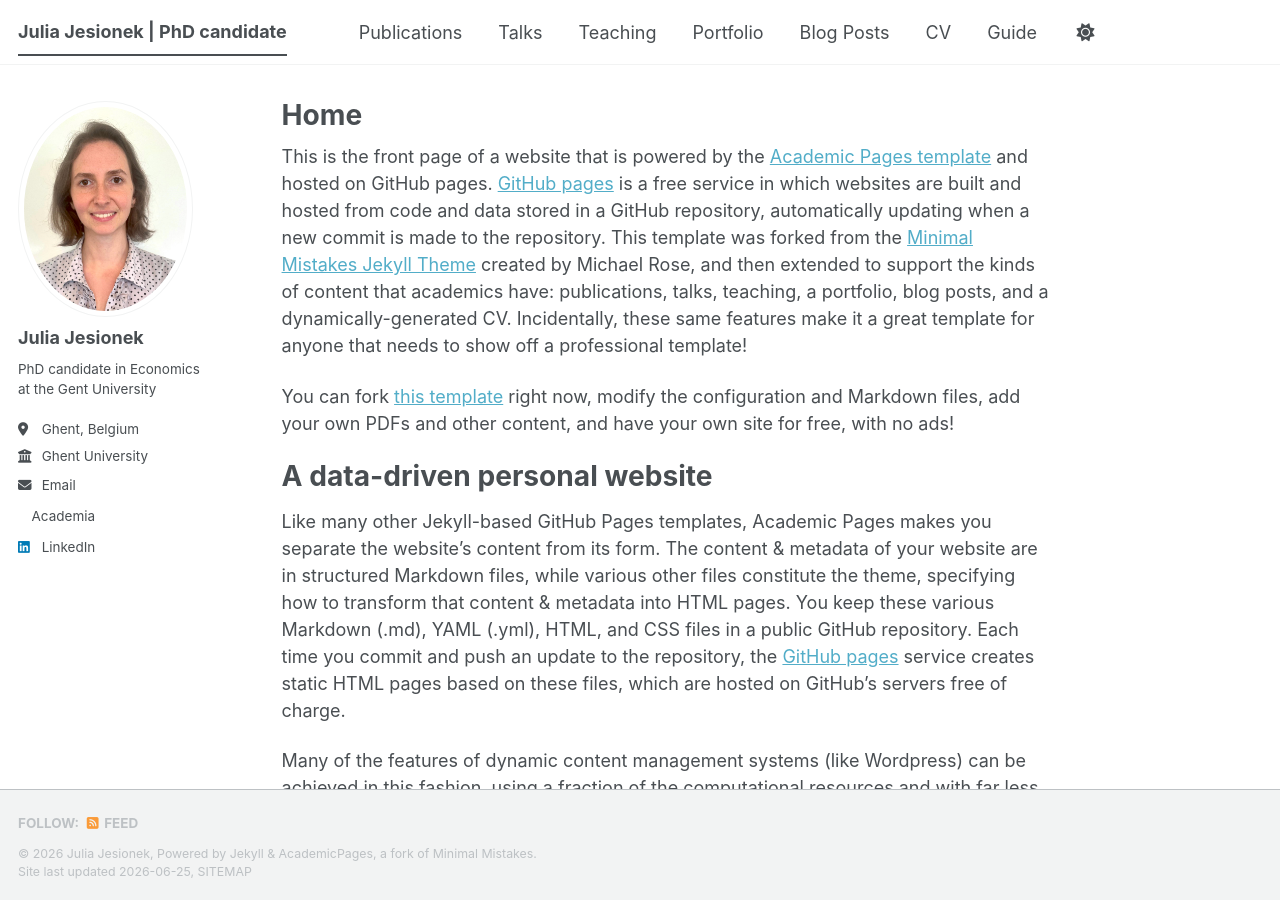
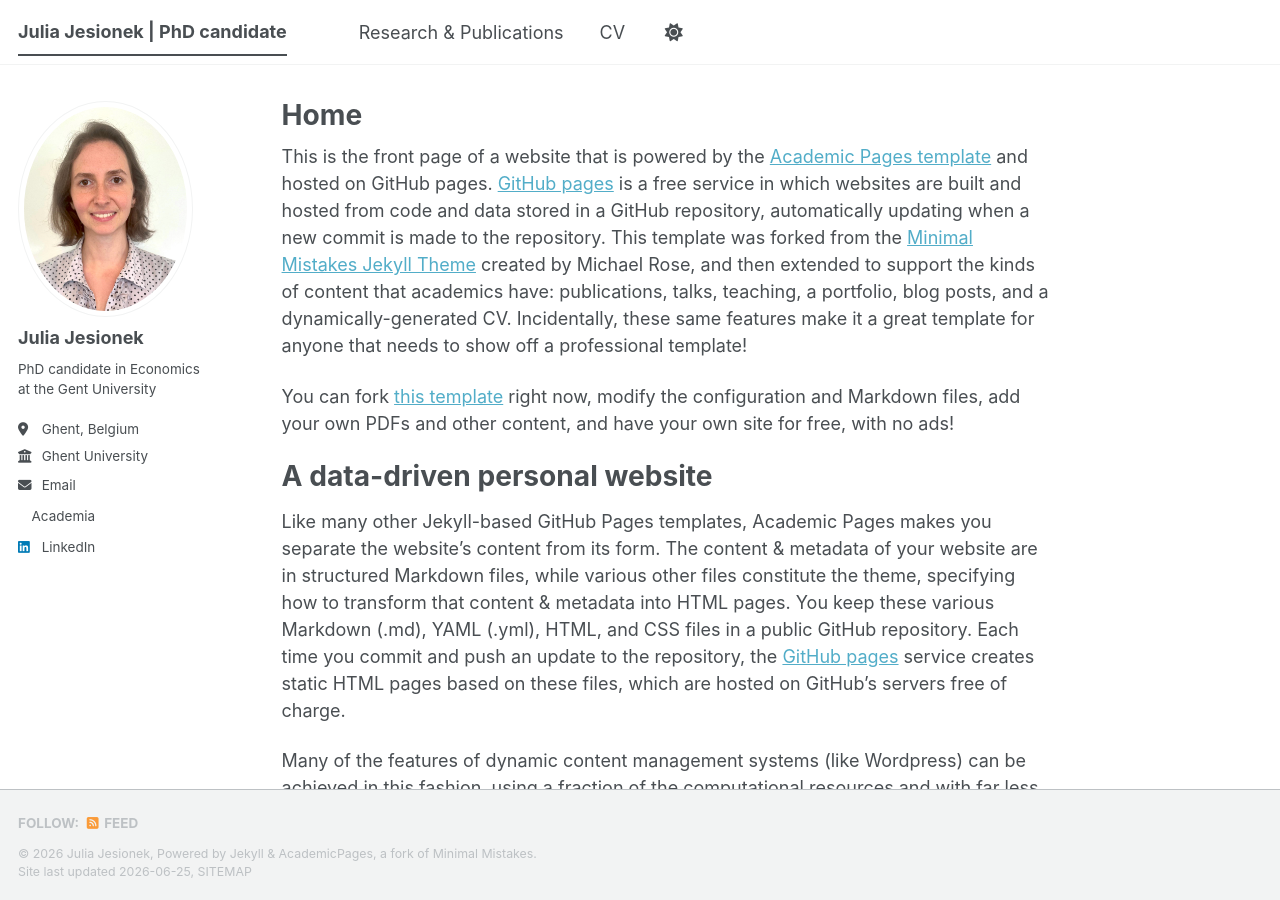
Before and after one commit to juliajesionek/homepage, a Jekyll site: the page built from _pages/about.md, in a window 1280 px wide and 900 px high. Built offline with Jekyll 4.4.1, drawn with Linux system fonts in a browser that asks for light colours; a style sheet for code colours, icons or effects is not loaded; part of the change alters nothing that is shown.

Commit message:
Comment out navigation items in navigation.yml
Commented out several navigation items for future reference.

```diff
--- a/_data/navigation.yml
+++ b/_data/navigation.yml
@@ -8,20 +8,20 @@
 #      Markdown formatted page while the second is generated using JSON.
 
 main:
-  - title: "Publications"
+  - title: "Research & Publications"
     url: /publications/
 
-  - title: "Talks"
-    url: /talks/
+ # - title: "Talks"
+  #  url: /talks/
 
-  - title: "Teaching"
-    url: /teaching/
+  #- title: "Teaching"
+   # url: /teaching/
 
-  - title: "Portfolio"
-    url: /portfolio/
+  #- title: "Portfolio"
+  #  url: /portfolio/
 
-  - title: "Blog Posts"
-    url: /year-archive/
+  #- title: "Blog Posts"
+   # url: /year-archive/
 
   - title: "CV"
     url: /cv/
@@ -29,5 +29,5 @@ main:
   # - title: "CV"
   #   url: /cv-json/
 
-  - title: "Guide"
-    url: /markdown/
+ # - title: "Guide"
+  #  url: /markdown/
```
